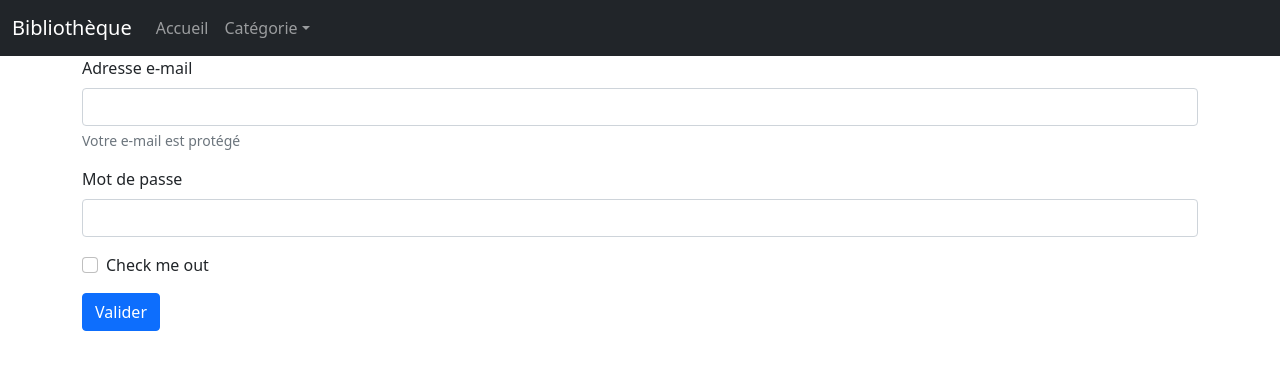
After one commit to Yassine-Bel/school-simple-little-project, a Symfony app: template templates/login.html.twig in a window 1280 px wide. The commit adds this page. Shown: the top 370 px of the page. Run offline with Twig, Linux system fonts and the light colour scheme; the template is opened without the code that fills it, so the values that code supplies are empty; some libraries are stand-ins or nearby versions.

Commit message:
update the header

```diff
--- /dev/null
+++ b/templates/login.html.twig
@@ -0,0 +1,20 @@
+{% extends "base.html.twig" %}
+{% block title %}Login{% endblock %}
+{% block body %}
+    <form>
+        <div class="mb-3">
+            <label for="exampleInputEmail1" class="form-label">Adresse e-mail</label>
+            <input type="email" class="form-control" id="exampleInputEmail1" aria-describedby="emailHelp">
+            <div id="emailHelp" class="form-text">Votre e-mail est protégé</div>
+        </div>
+        <div class="mb-3">
+            <label for="exampleInputPassword1" class="form-label">Mot de passe</label>
+            <input type="password" class="form-control" id="exampleInputPassword1">
+        </div>
+        <div class="mb-3 form-check">
+            <input type="checkbox" class="form-check-input" id="exampleCheck1">
+            <label class="form-check-label" for="exampleCheck1">Check me out</label>
+        </div>
+        <button type="submit" class="btn btn-primary">Valider</button>
+    </form>
+{% endblock %}
--- a/templates/partials/_header.html.twig
+++ b/templates/partials/_header.html.twig
@@ -1,22 +1,22 @@
 <nav class="navbar navbar-expand-lg navbar-dark bg-dark">
     <div class="container-fluid">
-        <a class="navbar-brand" href="#">Bibliothèque</a>
+        <a class="navbar-brand" href="/">Bibliothèque</a>
         <button class="navbar-toggler" type="button" data-bs-toggle="collapse" data-bs-target="#navbarColor02" aria-controls="navbarColor02" aria-expanded="false" aria-label="Toggle navigation">
             <span class="navbar-toggler-icon"></span>
         </button>
         <div class="collapse navbar-collapse" id="navbarColor02">
             <ul class="navbar-nav me-auto">
                 <li class="nav-item">
-                    <a class="nav-link" href="#">Accueil
+                    <a class="nav-link" href="/">Accueil
                     </a>
                 </li>
                 <li class="nav-item dropdown">
-                    <a class="nav-link dropdown-toggle" data-bs-toggle="dropdown" href="#" role="button" aria-haspopup="true" aria-expanded="false">Catégorie</a>
+                    <a class="nav-link dropdown-toggle" data-bs-toggle="dropdown" href="/category" role="button" aria-haspopup="true" aria-expanded="false">Catégorie</a>
                     <div class="dropdown-menu">
-                        <a class="dropdown-item" href="#">Seconde</a>
-                        <a class="dropdown-item" href="#">Première</a>
-                        <a class="dropdown-item" href="#">Terminale</a>
-                        <a class="dropdown-item" href="#">Etudesup</a>
+                        <a class="dropdown-item" href="/category">Seconde</a>
+                        <a class="dropdown-item" href="/category">Première</a>
+                        <a class="dropdown-item" href="/category">Terminale</a>
+                        <a class="dropdown-item" href="/category">Etudesup</a>
                     </div>
                 </li>
             </ul>
```
Also changed, not shown: src/Controller/CategoryController.php (added, +14 -0 lines), src/Controller/HomeController.php (added, +14 -0 lines), src/Controller/LoginController.php (added, +14 -0 lines), templates/category.html.twig (added, +10 -0 lines), templates/home.html.twig (added, +11 -0 lines).
